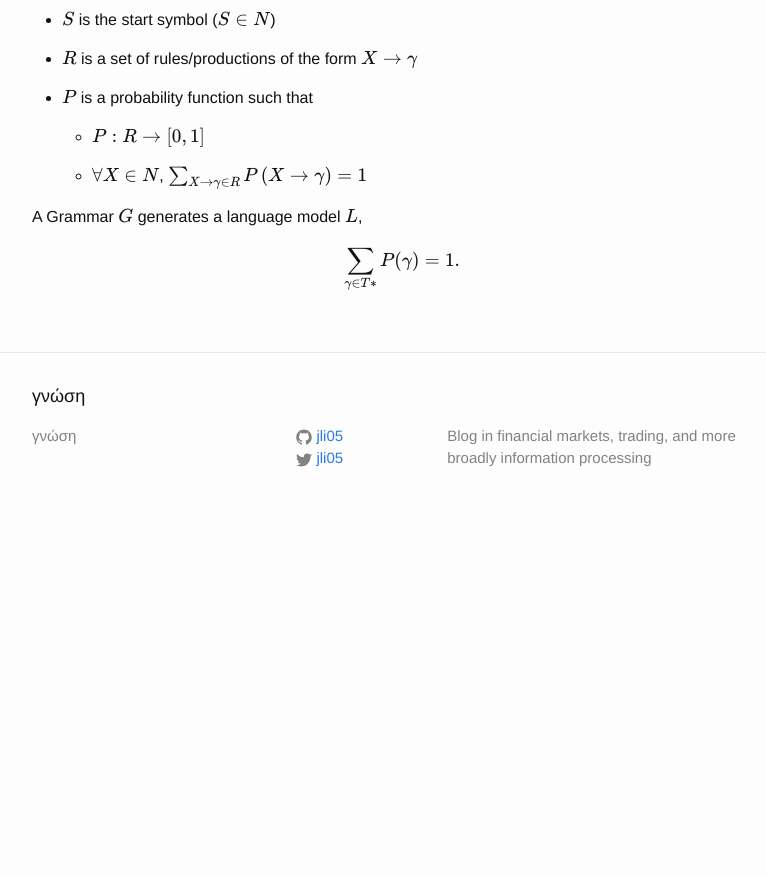
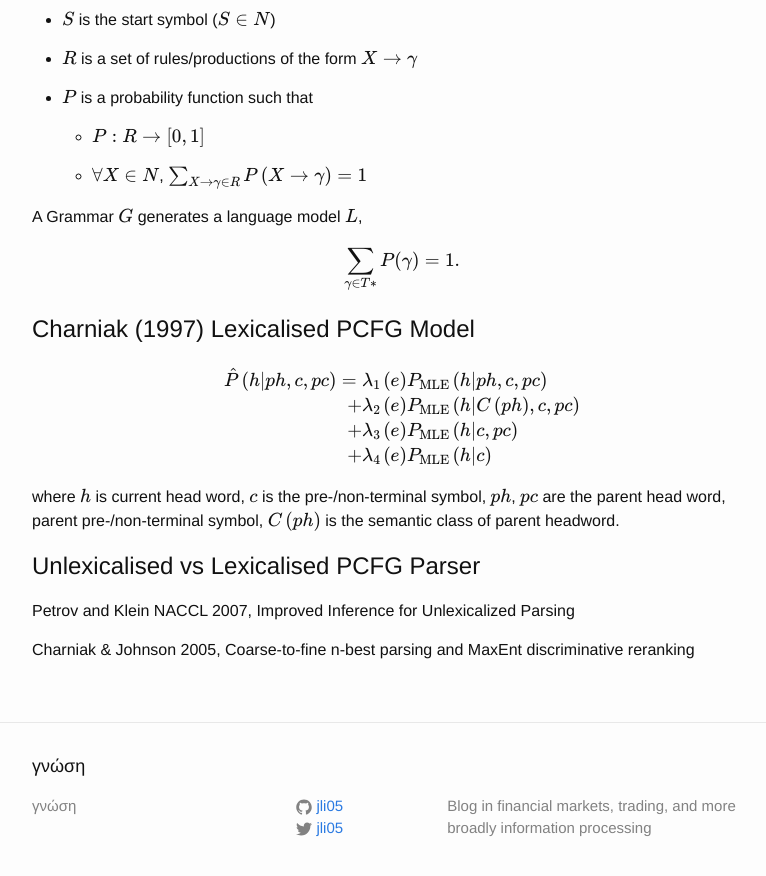
Before and after one commit to jli05/jli05.github.io, a Jekyll site: the page built from _posts/2015-10-11-Context-Free-Grammars.markdown, in a window 1280 px wide and 900 px high, scrolled down 847 px. Shown: the top 876 px of the window, without its empty margins (238-1004 px from the left). Built offline with Jekyll 4.4.1, drawn with Linux system fonts in a browser that asks for light colours; Markdown is read by kramdown in place of the engine named in the settings; formulas are drawn with MathJax 3; before the commit the page ends 1377 px from its top, so only the background shows below that.

Commit message:
add Context-Free Grammars

```diff
--- a/_posts/2015-10-11-Context-Free-Grammars.markdown
+++ b/_posts/2015-10-11-Context-Free-Grammars.markdown
@@ -54,3 +54,21 @@ where
 \[
 \sum_{\gamma\in T*}P(\gamma)=1.
 \]</p>
+
+# Charniak (1997) Lexicalised PCFG Model
+
+<p>\[
+\begin{split}
+\hat{P}\left(h|ph,c,pc\right)=\lambda_1\left(e\right)&P_{\text{MLE}}\left(h|ph,c,pc\right)\\
++\lambda_2\left(e\right)&P_{\text{MLE}}\left(h|C\left(ph\right),c,pc\right)\\
++\lambda_3\left(e\right)&P_{\text{MLE}}\left(h|c,pc\right)\\
++\lambda_4\left(e\right)&P_{\text{MLE}}\left(h|c\right)
+\end{split}
+\]
+where $h$ is current head word, $c$ is the pre-/non-terminal symbol, $ph$, $pc$ are the parent head word, parent pre-/non-terminal symbol, $C\left(ph\right)$ is the semantic class of parent headword.</p>
+
+# Unlexicalised vs Lexicalised PCFG Parser
+
+Petrov and Klein NACCL 2007, Improved Inference for Unlexicalized Parsing
+
+Charniak & Johnson 2005, Coarse-to-fine n-best parsing and MaxEnt discriminative reranking
```
